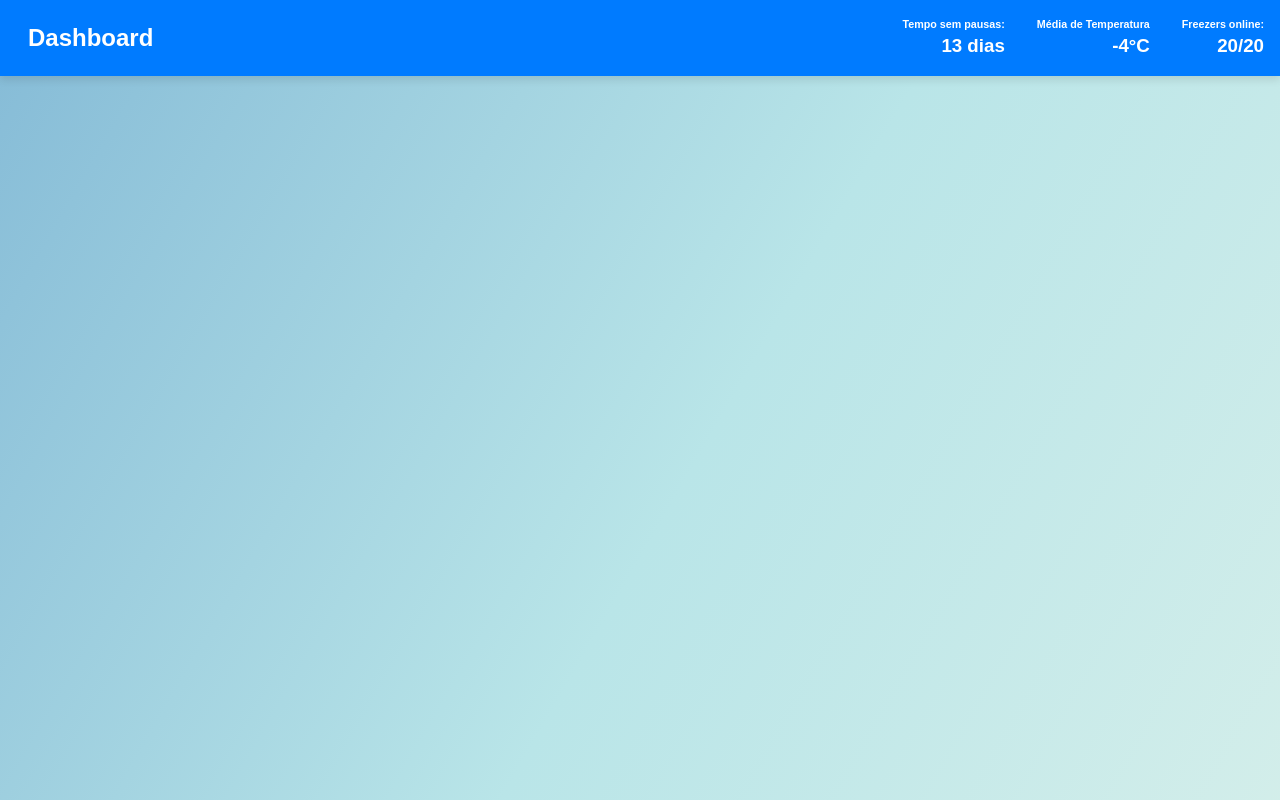
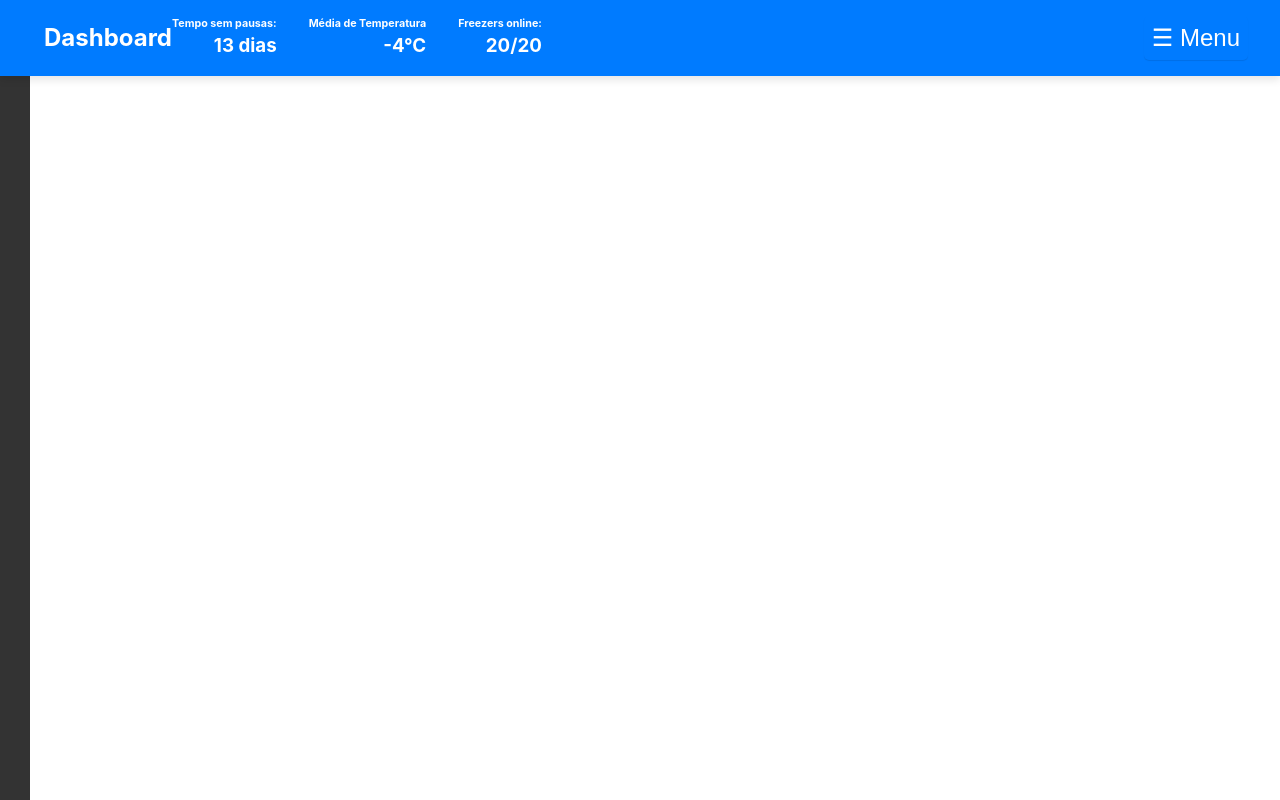
Before and after one commit to joaovfe/ThermoSync, a React (Vite) app: page /NavigationBar in a window 1280 px wide. Built offline with nearby package versions, Linux system fonts and the light colour scheme; no server answers.

Commit message:
fix components to sidebar

```diff
--- a/src/components/pages/Dashboard/Dashboard.tsx
+++ b/src/components/pages/Dashboard/Dashboard.tsx
@@ -2,7 +2,7 @@ import React, { useEffect, useState } from "react";
 import "./Dashboard.css";
 import { Line } from "react-chartjs-2";
 import "chartjs-adapter-moment";
-
+import Sidebar from '../NavigationBar/SideBar';
 
 import {
   Chart as ChartJS,
--- a/src/components/pages/NavigationBar/NavigationBar.css
+++ b/src/components/pages/NavigationBar/NavigationBar.css
@@ -2,74 +2,47 @@
     position: fixed;
     top: 0;
     left: 0;
-
-    width: calc(100vw - 2em); /* * padding esquerda+direita = 2em */
-    padding: 1em;
-
+    width: 100%; /* Usa 100% em vez de calc */
+    padding: 1em 2em; /* Padding lateral para alinhar corretamente */
     background-color: #007bff;
     color: white;
-
     z-index: 1000;
     box-shadow: 0 4px 8px rgba(0, 0, 0, 0.1);
+    box-sizing: border-box; /* Inclui padding na largura */
+    display: flex;
+    align-items: center;
+    justify-content: space-between;
 }
 
-body {
-    font-family: 'Arial', sans-serif;
-    display: flex;
-    justify-content: center;
-    align-items: center;
-    min-height: 100vh;
-    margin: 0;
-    background: linear-gradient(120deg, #4A628A, #7AB2D3, #B9E5E8, #DFF2EB );
-    background-size: 200% 200%;
-    animation: colors 15s ease infinite;
-  }
-
+/* Container para o conteúdo da Navbar */
 .container {
     display: flex;
+    width: 100%;
+    align-items: center;
     justify-content: space-between;
-    align-items: center;
+    box-sizing: border-box;
 }
 
+/* Marca e botão do menu alinhados */
 .navbar-brand {
     font-size: 1.5em;
     font-weight: bold;
     color: white;
     text-decoration: none;
-    padding-left: .5em;
+    padding-left: 0.5em;
 }
 
-.brand-highlight {
-    color: black;
-    font-weight: bold;
+.menu-btn {
+    font-size: 24px;
+    background: none;
+    border: none;
+    color: white;
+    cursor: pointer;
+    margin-left: auto;
+    padding: 8px;
 }
 
-.navbar-menu {
-    display: flex;
-}
-
-.navbar-list {
-    display: flex;
-    list-style: none;
-    margin: 0;
-    padding: 0;
-}
-
-.navbar-item {
-    margin-left: 20px;
-}
-
-.navbar-link {
-    color: white;
-    text-decoration: none;
-    font-size: 18px;
-    transition: color 0.3s;
-}
-
-.navbar-link:hover {
-    color: #e6e6e6;
-}
-
+/* Informações da Navbar */
 .navbar-info {
     display: flex;
     flex-direction: row;
@@ -79,10 +52,8 @@ body {
 .navbar-info-item {
     text-align: end;
 }
-.navbar-info-item > h3 {
-    font-style: normal;
-}
 
+/* Ajuste de responsividade */
 @media (max-width: 768px) {
     .navbar-menu {
         display: none;
--- a/src/components/pages/NavigationBar/NavigationBar.jsx
+++ b/src/components/pages/NavigationBar/NavigationBar.jsx
@@ -1,35 +1,29 @@
+import React, { useState } from 'react';
 import './NavigationBar.css';
 import Dashboard from '../Dashboard/Dashboard';
+import Sidebar from './SideBar';
 
-function Home(){
+function Home() {
+    const [isSidebarOpen, setSidebarOpen] = useState(false);
+
+    const toggleSidebar = () => {
+        setSidebarOpen(!isSidebarOpen);
+    };
+
     return (
         <div>
-            <NavigationBar />
+            <NavigationBar toggleSidebar={toggleSidebar} />
+            <Sidebar isOpen={isSidebarOpen} toggleSidebar={toggleSidebar} />
             <Dashboard />
         </div>
-    )
+    );
 }
-function NavigationBar() {
+
+function NavigationBar({ toggleSidebar }) {
     return (
         <header className="navbar">
             <div className="container">
                 <a href="/#" className="navbar-brand">Dashboard</a>
-        {/* <nav className="navbar-menu">
-          <ul className="navbar-list">
-            <li className="navbar-item">
-              <a href="#header" className="navbar-link"></a>
-            </li>
-            <li className="navbar-item">
-              <a href="#about" className="navbar-link"></a>
-            </li>
-            <li className="navbar-item">
-              <a href="#projects" className="navbar-link"></a>
-            </li>
-            <li className="navbar-item">
-              <a href="#contact" className="navbar-link"></a>
-            </li>
-          </ul>
-        </nav> */}
                 <div className="navbar-info">
                     <div className="navbar-info-item">
                         <h6>Tempo sem pausas:</h6>
@@ -40,11 +34,13 @@ function NavigationBar() {
                         <h3>-4°C</h3>
                     </div>
                     <div className="navbar-info-item">
-            <h6>Freezers online: </h6>
+                        <h6>Freezers online:</h6>
                         <h3>20/20</h3>
                     </div>
                 </div>
-
+              <button onClick={toggleSidebar} className="menu-btn">
+                  &#9776; Menu
+              </button>
             </div>
         </header>
     );
--- /dev/null
+++ b/src/components/pages/NavigationBar/SideBar.css
@@ -0,0 +1,39 @@
+.sidebar {
+  position: fixed;
+  top: 0;
+  left: -250px;
+  width: 250px;
+  height: 100%;
+  background-color: #333;
+  color: white;
+  padding: 15px;
+  transition: left 0.3s;
+}
+
+.sidebar.open {
+  left: 0;
+}
+
+.sidebar .close-btn {
+  font-size: 24px;
+  color: white;
+  background: none;
+  border: none;
+  cursor: pointer;
+}
+
+.sidebar-menu {
+  list-style: none;
+  padding: 0;
+  margin: 20px 0 0;
+}
+
+.sidebar-menu li {
+  margin: 15px 0;
+}
+
+.sidebar-menu a {
+  color: white;
+  text-decoration: none;
+  font-size: 18px;
+}
--- /dev/null
+++ b/src/components/pages/NavigationBar/SideBar.jsx
@@ -0,0 +1,19 @@
+import React from 'react';
+import './SideBar.css';
+
+function Sidebar({ isOpen, toggleSidebar }) {
+    return (
+        <div className={`sidebar ${isOpen ? "open" : ""}`}>
+            <button onClick={toggleSidebar} className="close-btn">×</button>
+            <nav>
+                <ul>
+                    <li><a href="#section1">Section 1</a></li>
+                    <li><a href="#section2">Section 2</a></li>
+                    <li><a href="#section3">Section 3</a></li>
+                </ul>
+            </nav>
+        </div>
+    );
+}
+
+export default Sidebar;
```
Lines whose indentation alone changed are shown as unchanged.
